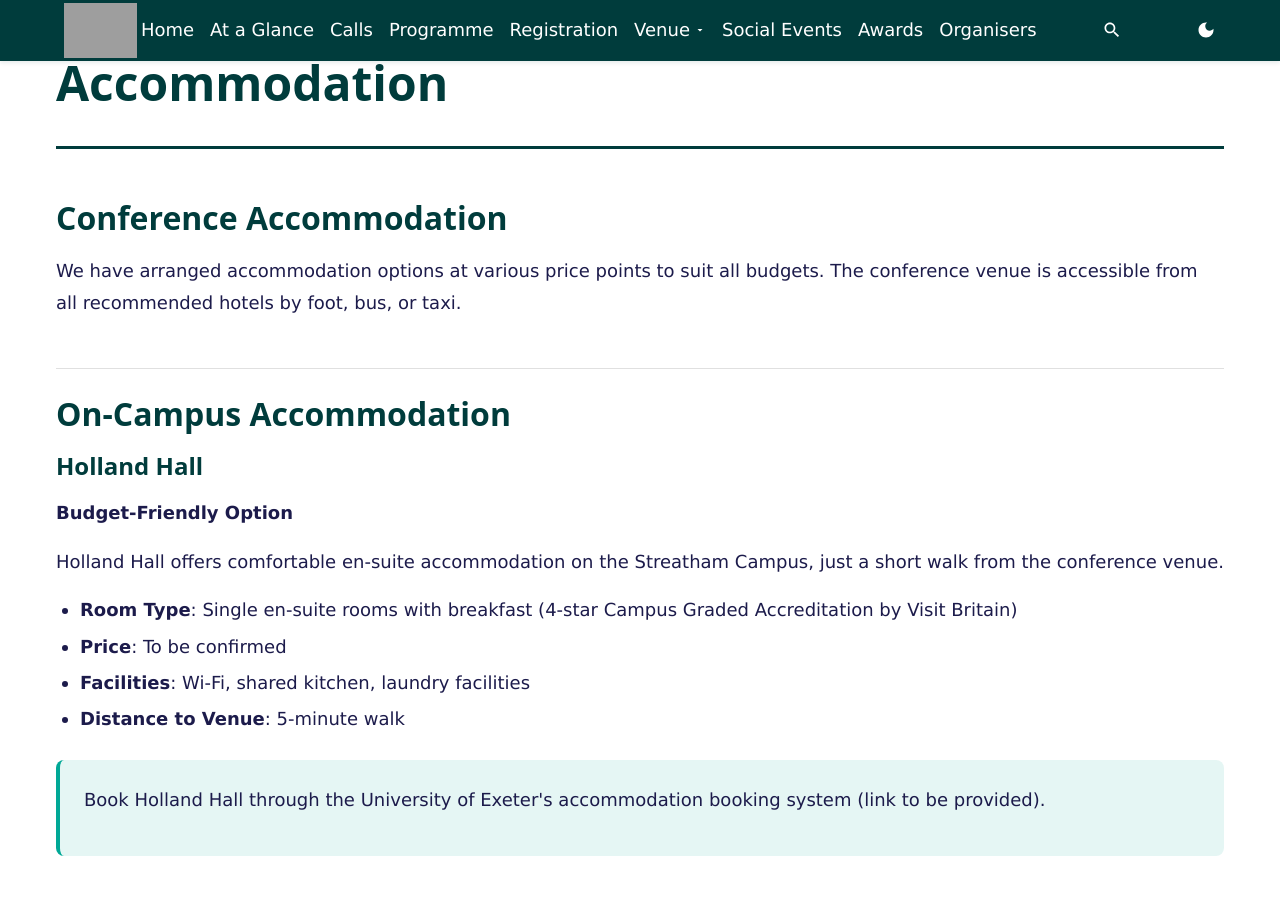
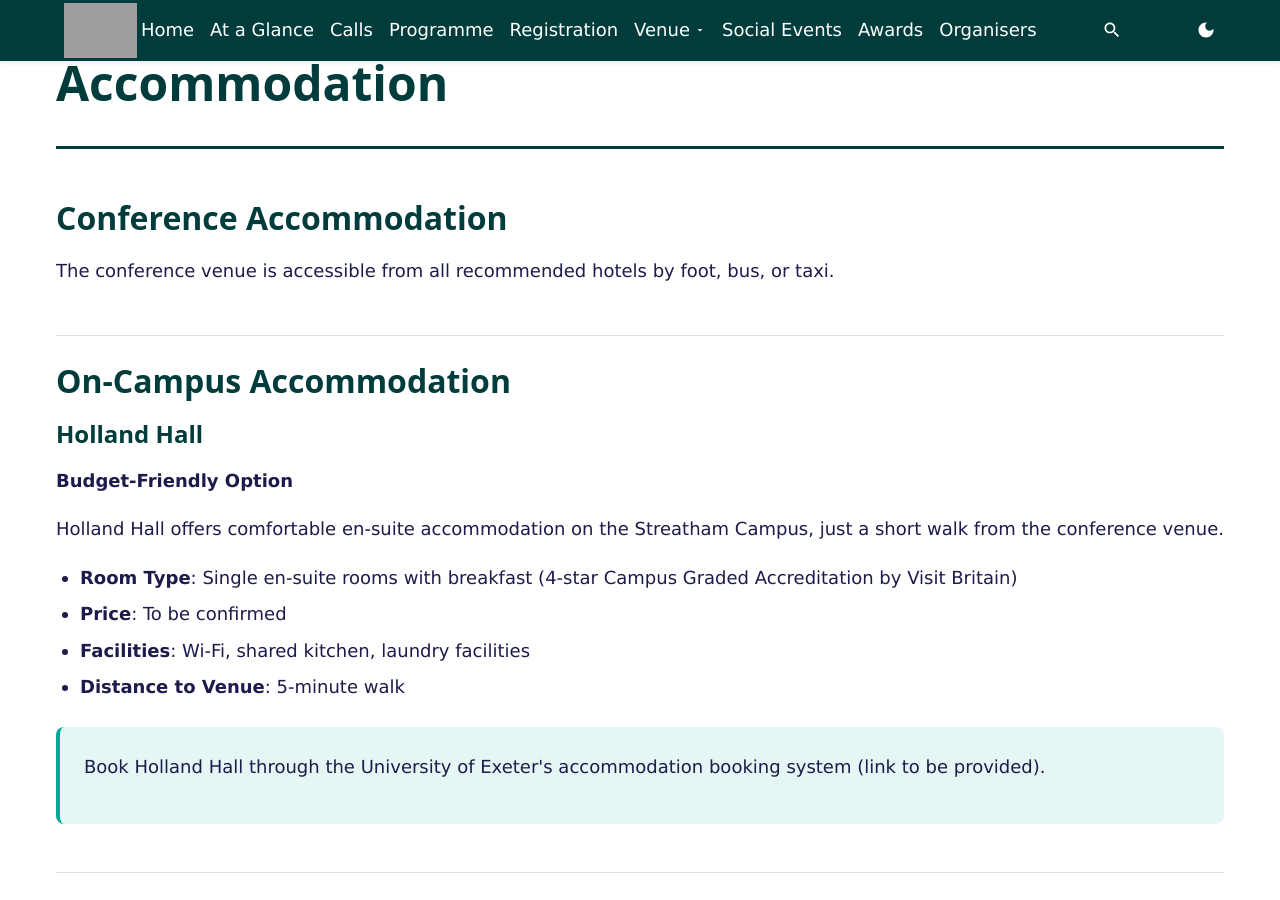
Before and after one commit to emo2027/emo2027.github.io, a Jekyll site: the page built from pages/accommodation.md, in a window 1280 px wide and 900 px high, scrolled down 462 px. Built offline with Jekyll 4.4.1, drawn with Linux system fonts in a browser that asks for light colours; some of the changed text lies outside the part shown; grey boxes are pictures that could not be loaded.

Commit message:
Apply EIC feedback to registration, accommodation, and awards pages
- Remove 'additional fee applies' from Boat Tour listing
- Remove unevidenced 'arranged accommodation at various price points' sentence
- Remove 'Special Rates Coming Soon' box from accommodation page
- Remove 'and proceedings' from awards prize recognition

Co-Authored-By: Claude Opus 4.6 <noreply@anthropic.com>

```diff
--- a/pages/accommodation.md
+++ b/pages/accommodation.md
@@ -7,7 +7,7 @@ description: Accommodation options for EMO 2027 attendees in Exeter, UK.
 
 ## Conference Accommodation
 
-We have arranged accommodation options at various price points to suit all budgets. The conference venue is accessible from all recommended hotels by foot, bus, or taxi.
+The conference venue is accessible from all recommended hotels by foot, bus, or taxi.
 
 ## On-Campus Accommodation
 
@@ -114,13 +114,6 @@ Taxis are readily available from the city centre. Approximate fare to campus: £
 
 The walk from the city centre to campus takes approximately 20-25 minutes and is mostly uphill. It's a pleasant walk through residential areas and past St David's Church.
 
-## Conference Rates
-
-<div class="info-box tbd">
-  <h3>Special Rates Coming Soon</h3>
-  <p>We are negotiating special conference rates with selected hotels. Booking links and discount codes will be announced when registration opens.</p>
-</div>
-
 ## Questions?
 
 For accommodation assistance, please contact: [{{ site.data.conference.contact.email }}](mailto:{{ site.data.conference.contact.email }})
```
Also changed, not shown: pages/awards.md (+1 -1 lines), pages/registration.md (+1 -1 lines).
